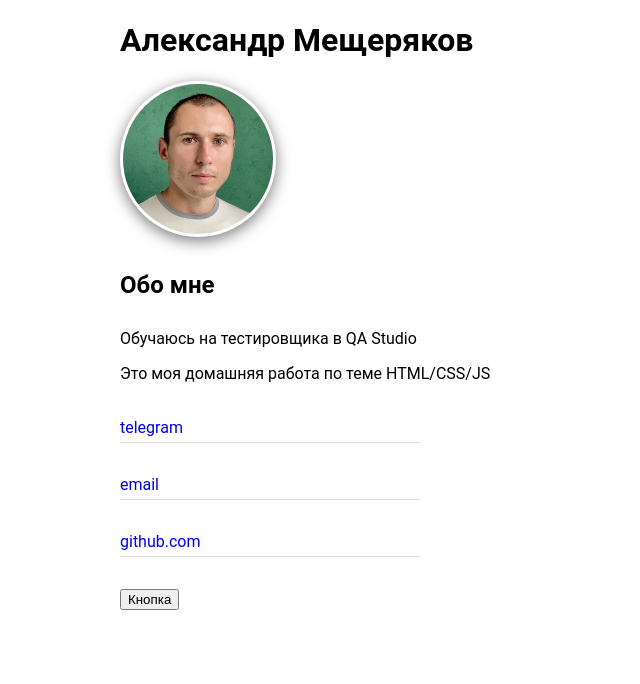
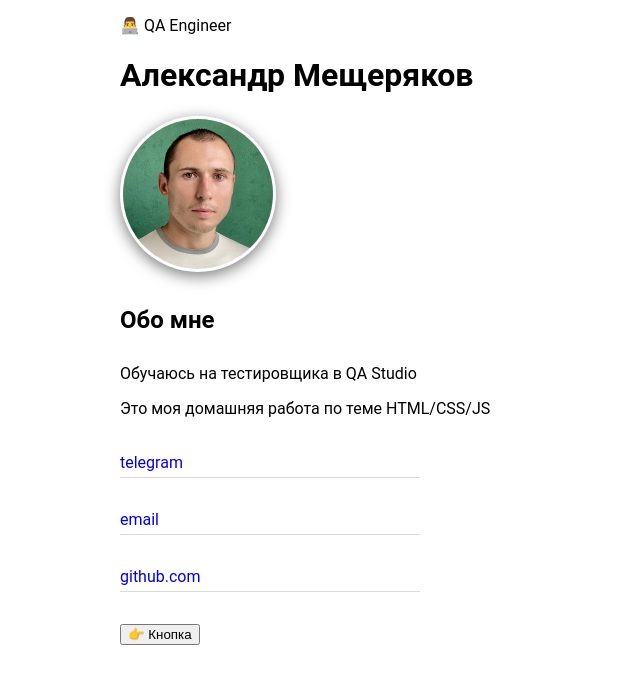
Before and after one commit to Moncherot/cv, a plain HTML site: page index.html in a window 1280 px wide. Shown: the whole page, without its empty margins (0-640 px from the left). Drawn offline with Linux system fonts and the light colour scheme.

Commit message:
добавил параграф и эмоджи

```diff
--- a/index.html
+++ b/index.html
@@ -7,6 +7,7 @@
 </head>
 
 <body class="container">
+		<p>👨‍💻 QA Engineer</p>
 		<h1>Александр Мещеряков</h1>
 
 		<div class="item">
@@ -26,7 +27,7 @@
 				<a href="https://github.com/Moncherot/cv">github.com</a>
 			</div>
 			<br>
-				<button type="button">Кнопка</button>
+				<button type="button">👉 Кнопка</button>
 				<script type="text/javascript" src="js.js"></script>
 
 </body>
```
